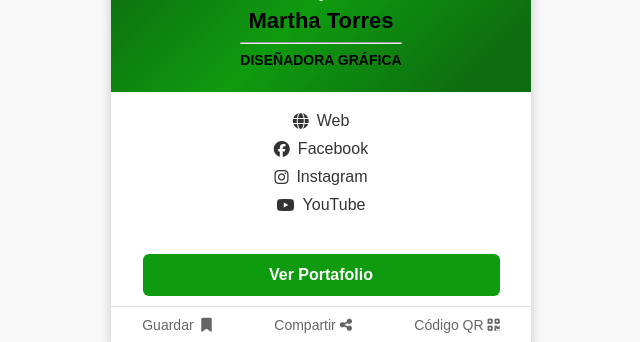
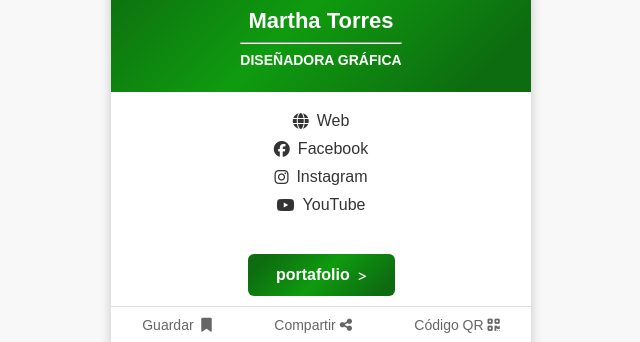
Before and after one commit to 4GeeksAcademy/practica-html-css.victorsantana25, a plain HTML site: page index.html in a window 1280 px wide. Shown: the part 332-674 px from the top of the page, without its empty margins (319-959 px from the left). Drawn offline with nearby package versions, Linux system fonts and the light colour scheme.

Commit message:
puliendo detalles

```diff
--- a/index.html
+++ b/index.html
@@ -37,7 +37,7 @@
             <a href="#"><i class="fab fa-youtube"></i> YouTube</a>
         </div>
 
-        <button class="portfolio-btn">Ver Portafolio</button>
+        <button class="portfolio-btn">portafolio&nbsp;&nbsp;<i class="fa-solid fa-greater-than"></i></button>
 
         <div class="footer">
             <a href="#">Guardar &nbsp;<i class="fas fa-bookmark"></i></a>
--- a/styles.css
+++ b/styles.css
@@ -50,7 +50,7 @@ body {
     height: 160px;
     background: white;
     position: absolute;
-    top: 50px;
+    top: 35px;
     left: 50%;
     transform: translateX(-50%);
     display: flex;
@@ -82,13 +82,13 @@ body {
 h2 {
     margin: 5px 0;
     font-size: 22px;
-    color: black;
+    color: white;
     font-weight: bold;
 }
 
 p {
     margin: 0;
-    color: black;
+    color: white;
     font-size: 14px;
     font-weight: bold;
 }
@@ -114,7 +114,7 @@ p {
 }
 
 .portfolio-btn {
-    background: #0f9b0f;
+    background: linear-gradient(135deg, #0d6b10 10%, #0f9b0f 50%, #0d6b10 90%);
     color: white;
     border: none;
     padding: 12px 18px;
@@ -123,8 +123,12 @@ p {
     cursor: pointer;
     margin: 20px auto 10px;
     transition: 0.3s;
-    width: 85%;
+    width: 35%;
     font-weight: bold;
+}
+
+.fa-solid {
+    font-size: 10px;
 }
 
 .portfolio-btn:hover {
```
